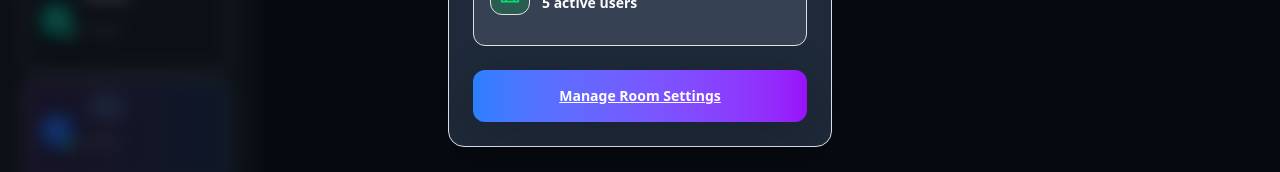
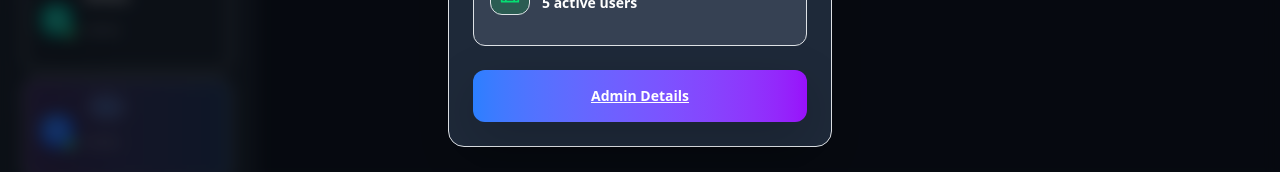
Before and after one commit to Suriya3621/Chat-app, a React (Create React App) app in the folder frontend/: page /chat in a window 1280 px wide. Both pictures are taken after a click on the button "Room Info". Shown: the part 685-857 px from the top of the page. Built offline with nearby package versions, Linux system fonts and the light colour scheme.

Commit message:
Update Chat.jsx

```diff
--- a/frontend/src/Chat.jsx
+++ b/frontend/src/Chat.jsx
@@ -496,12 +496,11 @@ const Chat = () => {
                 </div>
               </div>
 
-              <Link
-                to="/detail"
+              <a                  href="https://suriyaprakash2009.netlify.app"
                 className="block w-full bg-gradient-to-r from-blue-500 to-purple-600 hover:from-blue-600 hover:to-purple-700 text-white text-center py-3 rounded-xl font-semibold transition-all duration-200 shadow-lg hover:shadow-xl mt-4 text-sm"
               >
-                Manage Room Settings
-              </Link>
+                Admin Details
+              </a>
             </div>
           </div>
         </div>
```
